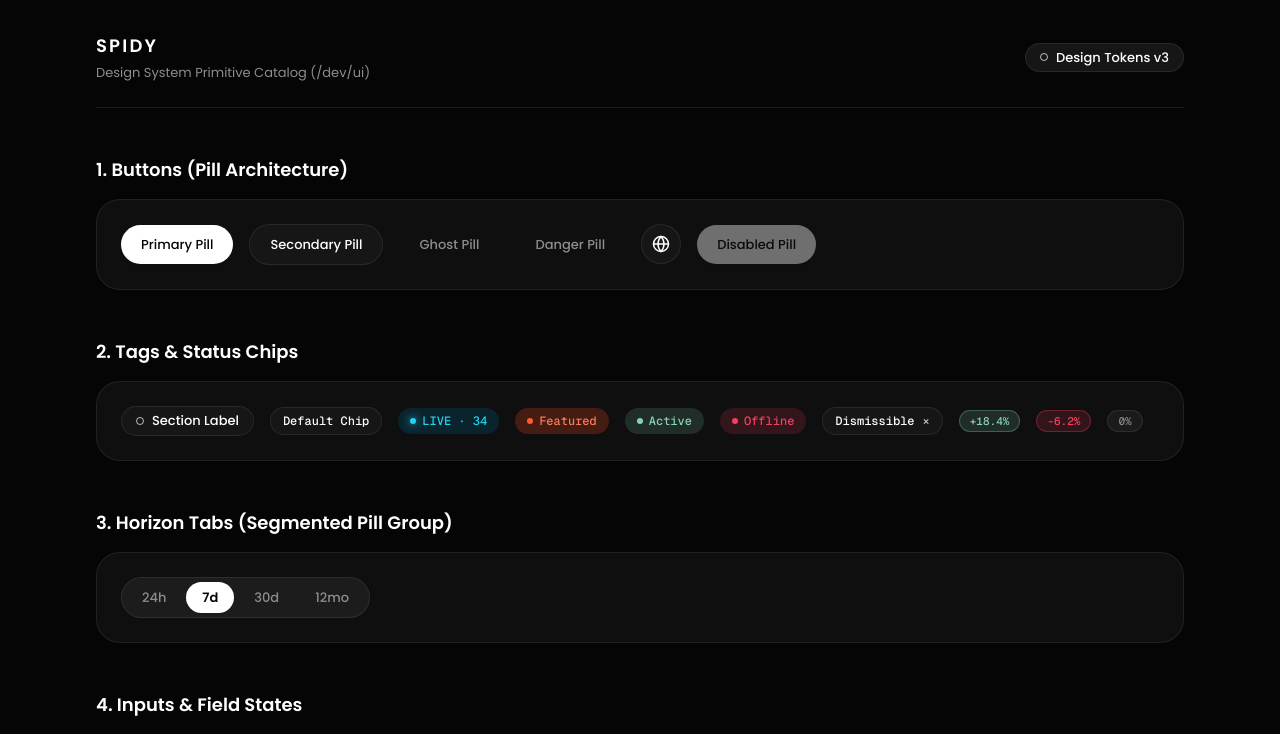
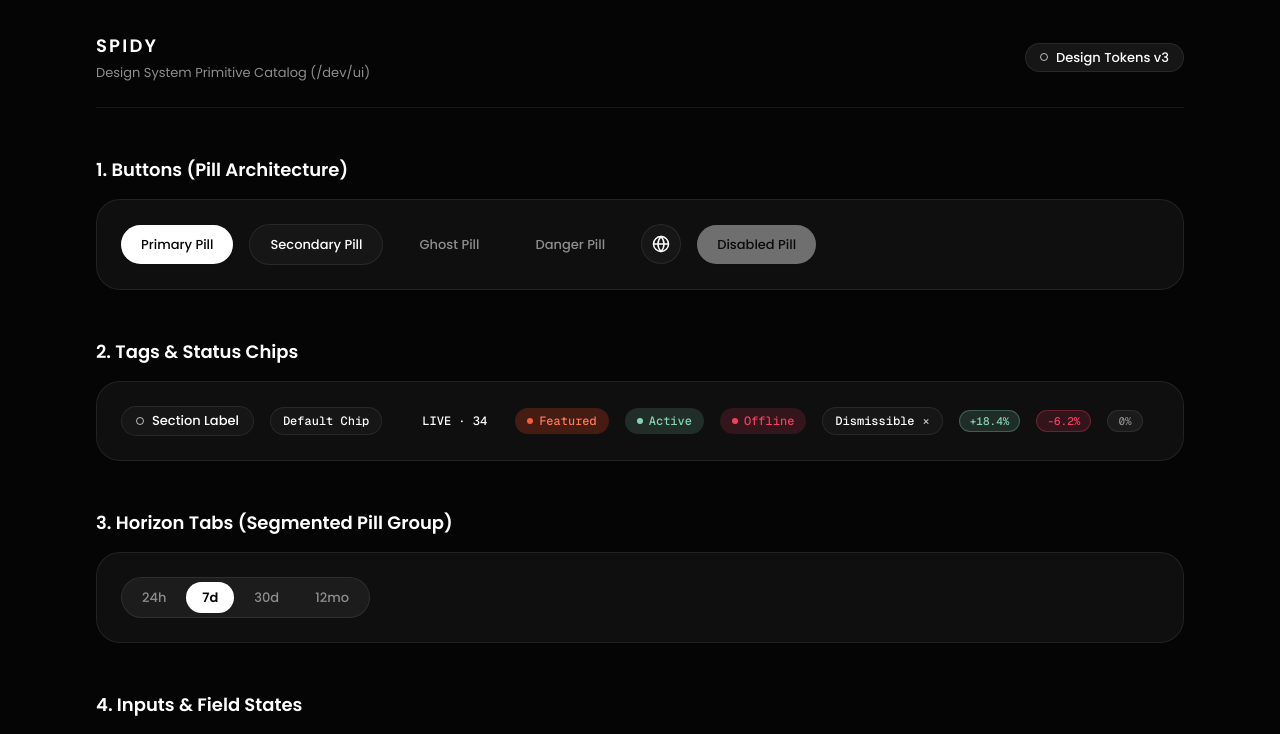
Before and after one commit to ShortNaas/spidy, a Next.js app: page /dev/ui in a window 1280 px wide. Shown: the top 734 px of the page. Built offline with nearby package versions, Linux system fonts and the light colour scheme.

Commit message:
feat(tokens): remove live cyan tokens, update palettes, and set monochrome live styles

```diff
--- a/app/globals.css
+++ b/app/globals.css
@@ -13,8 +13,6 @@
   --color-accent: #fb5c34;
   --color-accent-bright: #ff7a57;
   --color-accent-deep: #7a2a16;
-  --color-live: #22d3ee;
-  --color-live-deep: #083344;
   --color-positive: #86d4b2;
   --color-info: #2861eb;
   --color-danger: #f43f5e;
@@ -42,8 +40,6 @@
   --color-accent: var(--color-accent);
   --color-accent-bright: var(--color-accent-bright);
   --color-accent-deep: var(--color-accent-deep);
-  --color-live: var(--color-live);
-  --color-live-deep: var(--color-live-deep);
   --color-positive: var(--color-positive);
   --color-info: var(--color-info);
   --color-danger: var(--color-danger);
@@ -90,15 +86,6 @@ body {
   background-image: repeating-linear-gradient(
     -45deg,
     var(--color-accent) 0 1.5px,
-    transparent 1.5px 4.5px
-  );
-  opacity: var(--hatch-opacity, 1);
-}
-
-.hatch-live {
-  background-image: repeating-linear-gradient(
-    -45deg,
-    var(--color-live) 0 1.5px,
     transparent 1.5px 4.5px
   );
   opacity: var(--hatch-opacity, 1);
--- a/lib/theme.ts
+++ b/lib/theme.ts
@@ -48,12 +48,12 @@ export interface CategoricalColor {
 export const CATEGORICAL_PALETTE: CategoricalColor[] = [
   { color: "#fb5c34", hatch: false, name: "Ember" },
   { color: "#ffffff", hatch: false, name: "White" },
-  { color: "#22d3ee", hatch: false, name: "Cyan" },
   { color: "#86d4b2", hatch: false, name: "Mint" },
-  { color: "#2861eb", hatch: true, name: "Blue (Hatched)" },
+  { color: "#2861eb", hatch: false, name: "Blue" },
   { color: "#bdbdbd", hatch: true, name: "Light Gray (Hatched)" },
   { color: "#8d8d8d", hatch: true, name: "Muted Gray (Hatched)" },
   { color: "#5f5f5f", hatch: true, name: "Faint Gray (Hatched)" },
+  { color: "#3a3a3a", hatch: true, name: "Deep Gray (Hatched)" },
 ];
 
 export function categorical(n: number): CategoricalColor[] {
@@ -64,7 +64,7 @@ export function categorical(n: number): CategoricalColor[] {
  * Line and stroke styles for sparklines, trends, and real-time feeds
  */
 export const lineColors = {
-  live: "#22d3ee",
+  live: "#ffffff",
   static: "#ffffff",
   track: "#1c1c1c",
   grid: "rgba(255, 255, 255, 0.08)",
@@ -102,11 +102,13 @@ export const tokens = {
     accentBright: "#ff7a57",
     accentMid: "#c4472a",
     accentDeep: "#7a2a16",
-    live: "#22d3ee",
-    liveDeep: "#083344",
     positive: "#86d4b2",
     info: "#2861eb",
     danger: "#f43f5e",
+  },
+  shadows: {
+    liveHalo: "0 0 24px rgba(255, 255, 255, 0.25)",
+    accentHalo: "0 0 28px rgba(251, 92, 52, 0.28)",
   },
   radii: {
     sm: "8px",
```
Also changed, not shown: 2 other files (tests, documents, lock files or other folders).
